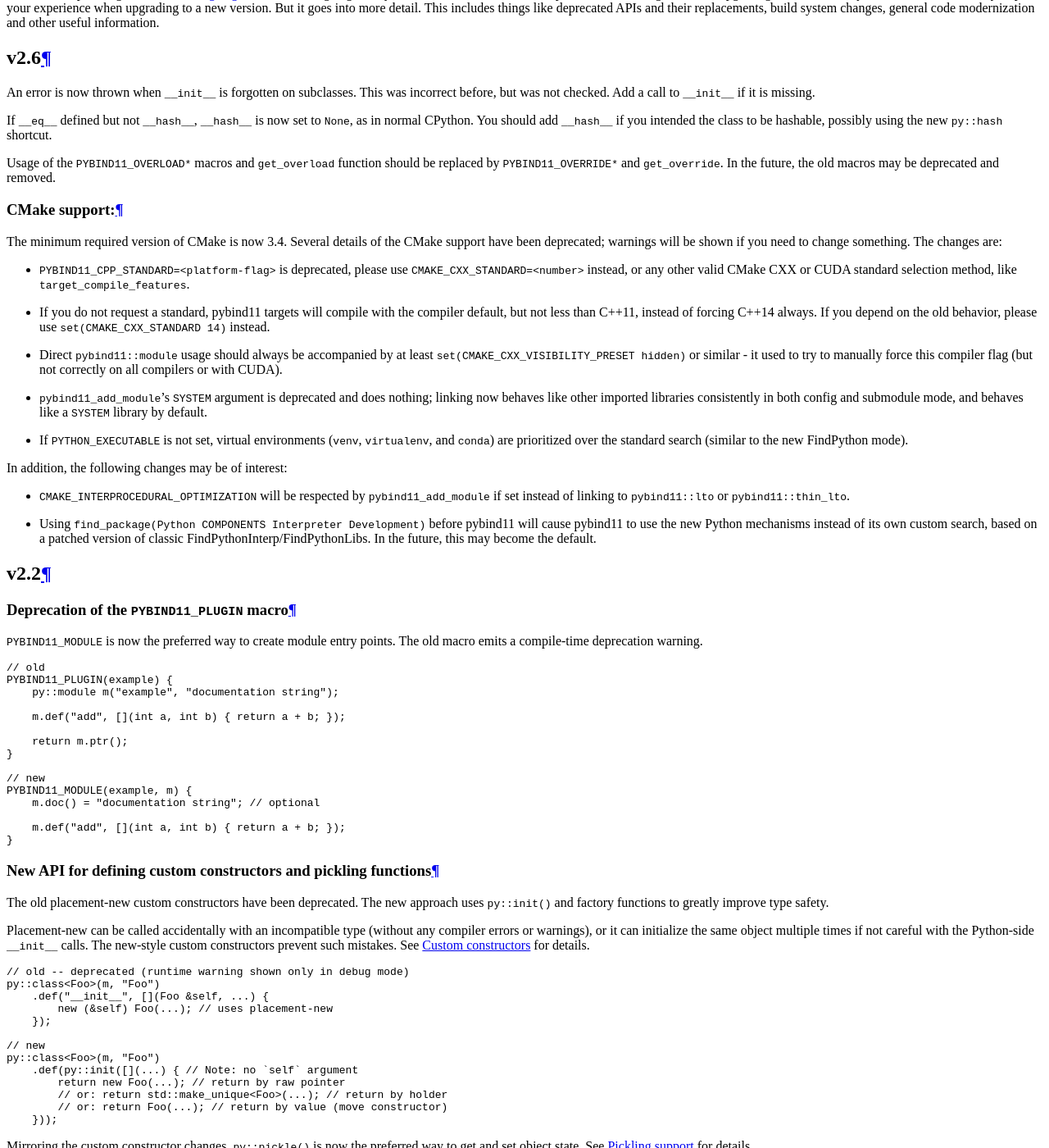
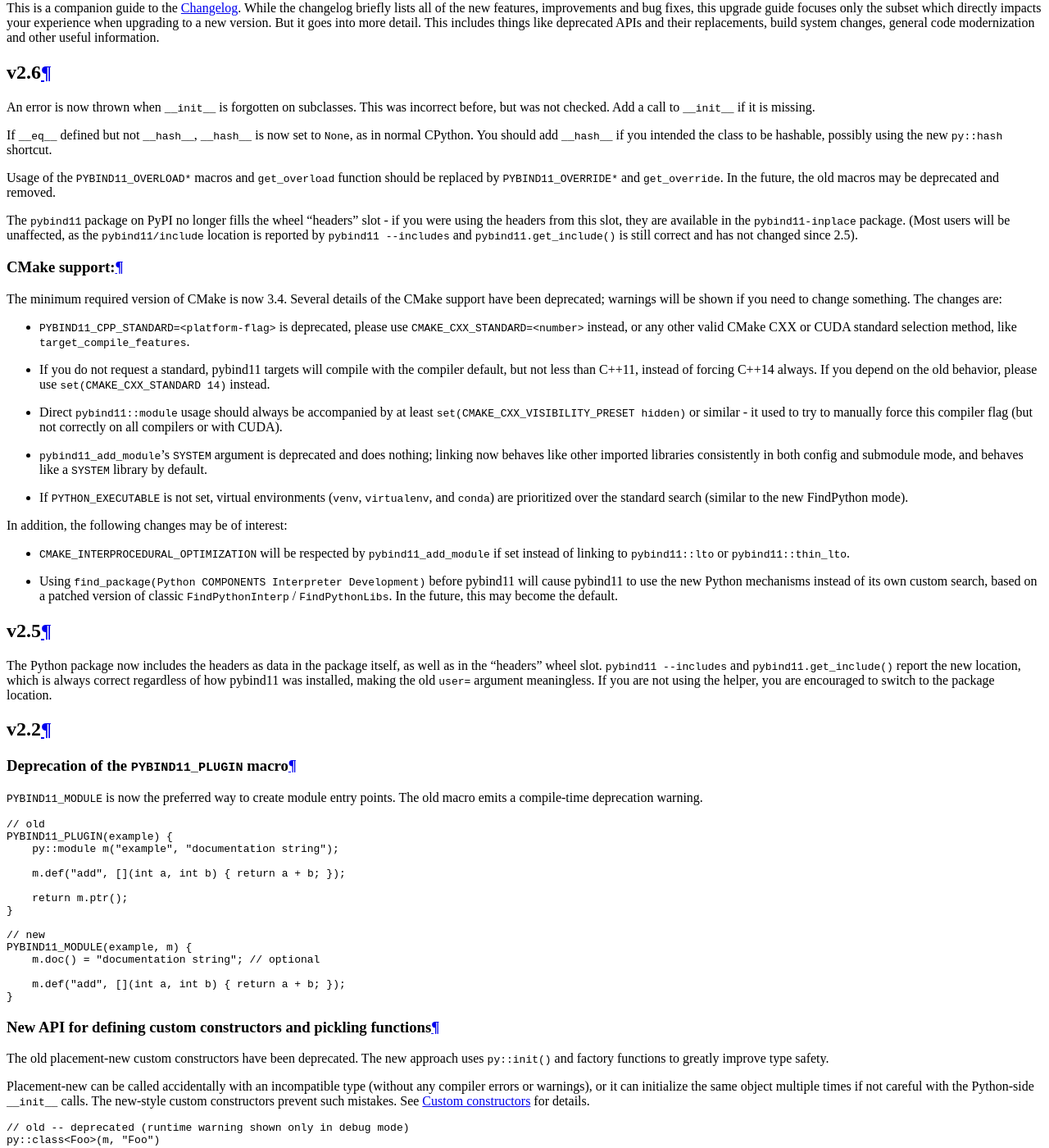
Before and after one commit to pybind/pybind11, a Sphinx documentation site: the page built from docs/upgrade.rst, in a window 1280 px wide and 1400 px high, scrolled down 1077 px. Shown: the whole window at 82% size. Built offline with Sphinx 7.4.7 and the Read the Docs theme 2.0.0, drawn with Linux system fonts in a browser that asks for light colours.

Commit message:
refactor: fixes to naming and more docs

```diff
--- a/docs/compiling.rst
+++ b/docs/compiling.rst
@@ -44,7 +44,7 @@
 
     setup(
         ...,
-        cmdclass={"build_ext": BuildExt},
+        cmdclass={"build_ext": build_ext},
         ext_modules=ext_modules
     )
 
--- a/docs/upgrade.rst
+++ b/docs/upgrade.rst
@@ -24,6 +24,12 @@
 Usage of the ``PYBIND11_OVERLOAD*`` macros and ``get_overload`` function should
 be replaced by ``PYBIND11_OVERRIDE*`` and ``get_override``. In the future, the
 old macros may be deprecated and removed.
+
+The ``pybind11`` package on PyPI no longer fills the wheel "headers" slot - if
+you were using the headers from this slot, they are available in the
+``pybind11-inplace`` package. (Most users will be unaffected, as the
+``pybind11/include`` location is reported by ``pybind11 --includes`` and
+``pybind11.get_include()`` is still correct and has not changed since 2.5).
 
 CMake support:
 --------------
@@ -63,9 +69,20 @@
 
 * Using ``find_package(Python COMPONENTS Interpreter Development)`` before
   pybind11 will cause pybind11 to use the new Python mechanisms instead of its
-  own custom search, based on a patched version of classic
-  FindPythonInterp/FindPythonLibs. In the future, this may become the default.
+  own custom search, based on a patched version of classic ``FindPythonInterp``
+  / ``FindPythonLibs``. In the future, this may become the default.
 
+
+
+v2.5
+====
+
+The Python package now includes the headers as data in the package itself, as
+well as in the "headers" wheel slot. ``pybind11 --includes`` and
+``pybind11.get_include()`` report the new location, which is always correct
+regardless of how pybind11 was installed, making the old ``user=`` argument
+meaningless. If you are not using the helper, you are encouraged to switch to
+the package location.
 
 
 v2.2
```
Also changed, not shown: other parts of docs/compiling.rst (+1 -1 lines), docs/changelog.rst (+14 -0 lines), 3 other files.
